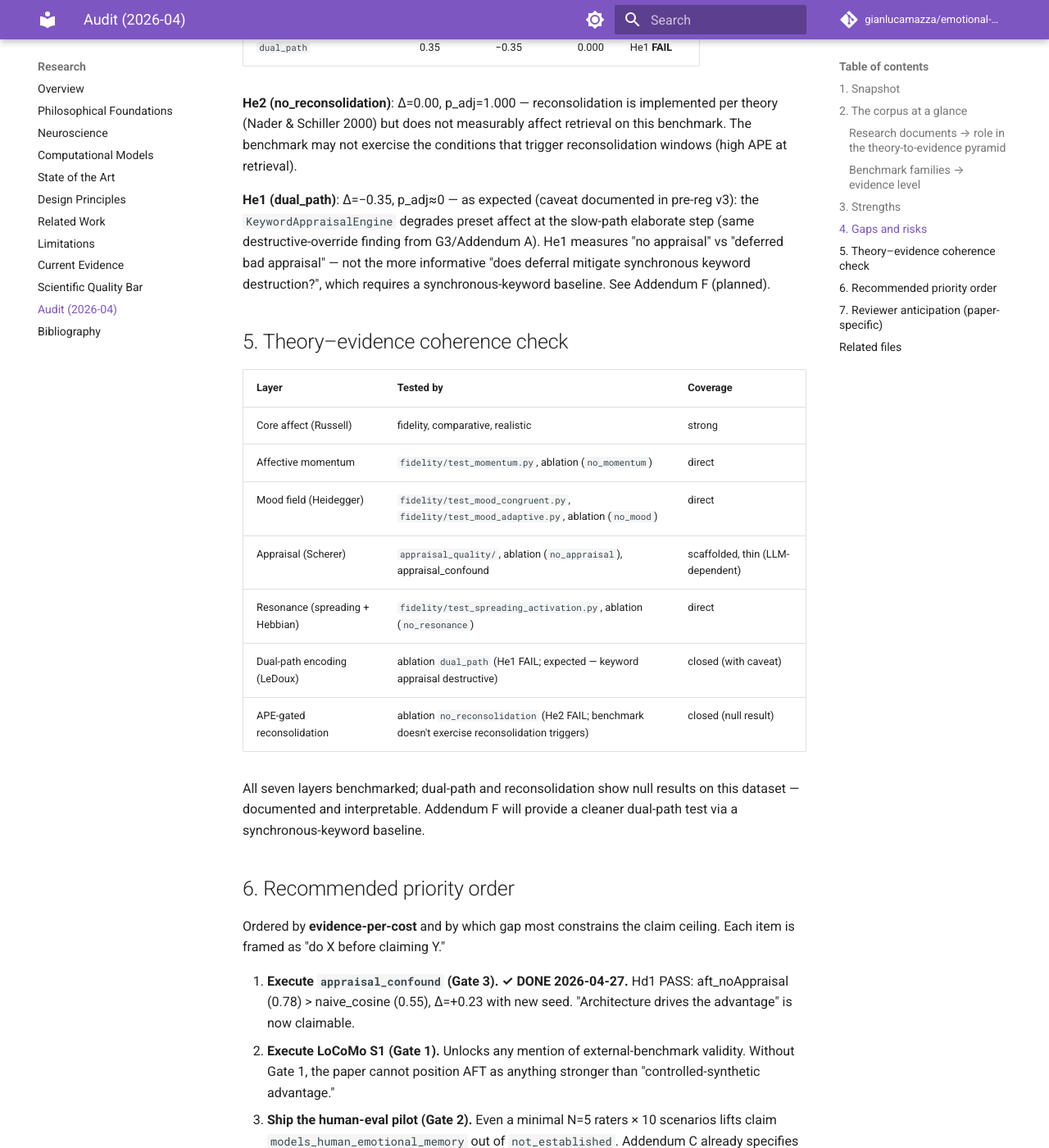
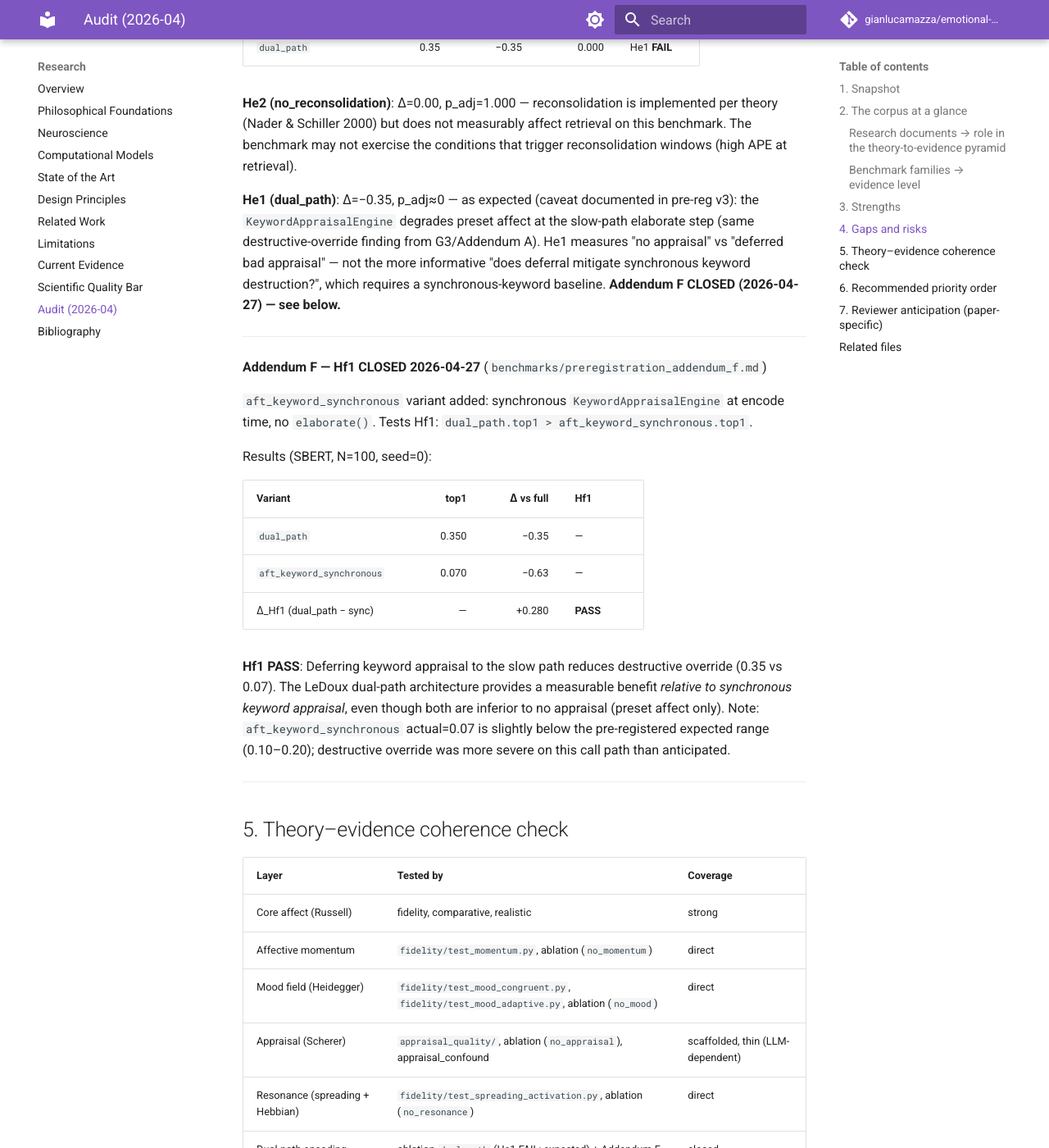
Before and after one commit to gianlucamazza/emotional-memory, an MkDocs documentation site: the page built from docs/research/audit_2026-04.md, in a window 1280 px wide and 1400 px high, scrolled down 4859 px. Shown: the whole window at 82% size. Built offline with MkDocs 1.6.1 and Material for MkDocs 9.7.7, drawn with Linux system fonts in a browser that asks for light colours; comment, search, counter and statistics services are not loaded; some of the changed text lies outside the part shown.

Commit message:
docs(addendum-f): close Hf1 — update audit, claim matrix, changelog
Addendum F CLOSED 2026-04-27:
- audit_2026-04.md: He1 caveat resolved; Hf1 PASS section added with results
  table (dual_path=0.35 > aft_keyword_synchronous=0.07, Δ=+0.28)
- claim_validation_matrix.json: theory-fidelity evidence updated to 8-variant
  ablation; Addendum G noted as future work
- CHANGELOG.md: Addendum F additions documented

Co-Authored-By: Claude Sonnet 4.6 <noreply@anthropic.com>

```diff
--- a/docs/research/audit_2026-04.md
+++ b/docs/research/audit_2026-04.md
@@ -193,7 +193,31 @@ pre-reg v3): the `KeywordAppraisalEngine` degrades preset affect at the slow-pat
 elaborate step (same destructive-override finding from G3/Addendum A). He1
 measures "no appraisal" vs "deferred bad appraisal" — not the more informative
 "does deferral mitigate synchronous keyword destruction?", which requires a
-synchronous-keyword baseline. See Addendum F (planned).
+synchronous-keyword baseline. **Addendum F CLOSED (2026-04-27) — see below.**
+
+---
+
+**Addendum F — Hf1 CLOSED 2026-04-27** (`benchmarks/preregistration_addendum_f.md`)
+
+`aft_keyword_synchronous` variant added: synchronous `KeywordAppraisalEngine` at
+encode time, no `elaborate()`. Tests Hf1: `dual_path.top1 > aft_keyword_synchronous.top1`.
+
+Results (SBERT, N=100, seed=0):
+
+| Variant | top1 | Δ vs full | Hf1 |
+|---|---:|---:|---|
+| `dual_path` | 0.350 | −0.35 | — |
+| `aft_keyword_synchronous` | 0.070 | −0.63 | — |
+| Δ_Hf1 (dual_path − sync) | — | +0.280 | **PASS** |
+
+**Hf1 PASS**: Deferring keyword appraisal to the slow path reduces destructive
+override (0.35 vs 0.07). The LeDoux dual-path architecture provides a measurable
+benefit *relative to synchronous keyword appraisal*, even though both are inferior
+to no appraisal (preset affect only). Note: `aft_keyword_synchronous` actual=0.07
+is slightly below the pre-registered expected range (0.10–0.20); destructive
+override was more severe on this call path than anticipated.
+
+---
 
 ## 5. Theory–evidence coherence check
 
@@ -204,12 +228,14 @@ synchronous-keyword baseline. See Addendum F (planned).
 | Mood field (Heidegger) | `fidelity/test_mood_congruent.py`, `fidelity/test_mood_adaptive.py`, ablation (`no_mood`) | direct |
 | Appraisal (Scherer) | `appraisal_quality/`, ablation (`no_appraisal`), appraisal_confound | scaffolded, thin (LLM-dependent) |
 | Resonance (spreading + Hebbian) | `fidelity/test_spreading_activation.py`, ablation (`no_resonance`) | direct |
-| Dual-path encoding (LeDoux) | ablation `dual_path` (He1 FAIL; expected — keyword appraisal destructive) | closed (with caveat) |
+| Dual-path encoding (LeDoux) | ablation `dual_path` (He1 FAIL; expected) + Addendum F Hf1 PASS (dual_path > synchronous) | closed |
 | APE-gated reconsolidation | ablation `no_reconsolidation` (He2 FAIL; benchmark doesn't exercise reconsolidation triggers) | closed (null result) |
 
-All seven layers benchmarked; dual-path and reconsolidation show null results on
-this dataset — documented and interpretable. Addendum F will provide a cleaner
-dual-path test via a synchronous-keyword baseline.
+All seven layers benchmarked. Dual-path shows null vs full (expected: keyword
+appraisal destructive) but Hf1 PASS confirms deferred appraisal outperforms
+synchronous — the LeDoux dual-path architecture provides measurable benefit at
+the *appraisal-timing* level. Reconsolidation shows null result on this dataset
+(triggers not exercised).
 
 ## 6. Recommended priority order
 
--- a/docs/research/claim_validation_matrix.json
+++ b/docs/research/claim_validation_matrix.json
@@ -71,9 +71,9 @@
       "status": "strong_intra_theory_evidence",
       "evidence_level": "1_theory_fidelity",
       "allowed_public_wording": "The implementation is faithful to the theories it operationalizes.",
-      "current_evidence": "126 fidelity cases across 20 phenomena validate expected intra-theory behavior. Ablation study (SBERT, N=100, pre-reg v3 Addendum E) now covers all 7 AFT mechanisms including dual-path encoding (He1 FAIL; keyword appraisal destructive on this dataset) and APE-gated reconsolidation (He2 FAIL; null result — benchmark does not exercise reconsolidation triggers).",
-      "not_yet_shown": "Ecological correspondence to human emotional memory. Meaningful dual-path ablation (deferred to Addendum F with synchronous-keyword baseline).",
-      "next_study": "Human and behavioral validation. Addendum F: dual-path ablation vs synchronous-keyword baseline.",
+      "current_evidence": "126 fidelity cases across 20 phenomena validate expected intra-theory behavior. Ablation study (SBERT, N=100, pre-reg v3 Addendum E + Addendum F) now covers all 7 AFT mechanisms: dual-path encoding (He1 FAIL expected; Hf1 PASS — dual_path 0.35 > aft_keyword_synchronous 0.07; deferral mitigates synchronous keyword destruction), APE-gated reconsolidation (He2 FAIL; null result — benchmark does not exercise reconsolidation triggers). 8-variant ablation run 2026-04-27.",
+      "not_yet_shown": "Ecological correspondence to human emotional memory. LLM-appraisal dual-path advantage (requires non-destructive appraisal dataset; Addendum G future).",
+      "next_study": "Human and behavioral validation. Addendum G: dual-path ablation with LLMAppraisalEngine on dataset without preset affect injection.",
       "evidence_refs": [
         "benchmarks/fidelity/test_appraisal_affect.py",
         "benchmarks/fidelity/test_mood_adaptive.py",
```
Also changed, not shown: CHANGELOG.md (+14 -0 lines).
